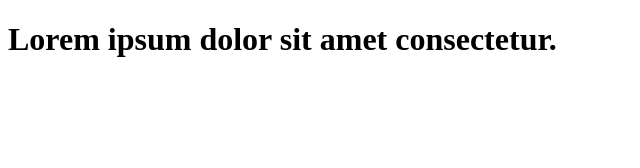
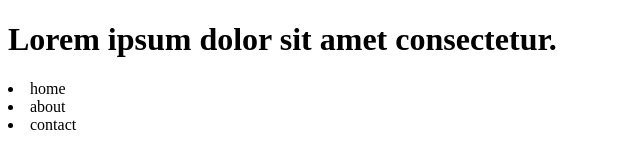
Before and after one commit to annkit007/learn-git, a plain HTML site: page index.html in a window 1280 px wide. Shown: the whole page, without its empty margins (0-640 px from the left). Drawn offline with Linux system fonts and the light colour scheme.

Commit message:
add a list

```diff
--- a/index.html
+++ b/index.html
@@ -7,5 +7,8 @@
 </head>
 <body>
     <h1>Lorem ipsum dolor sit amet consectetur.</h1>
+    <li>home </li>
+    <li>about</li>
+    <li>contact</li>
 </body>
 </html>
```
